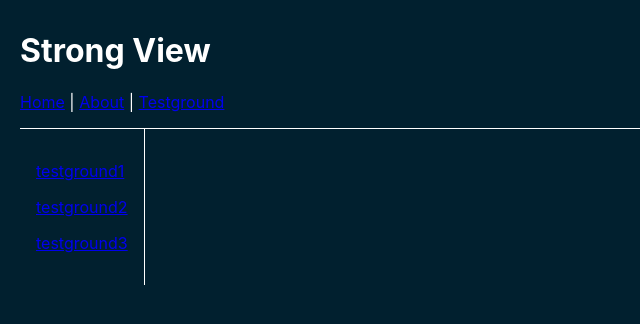
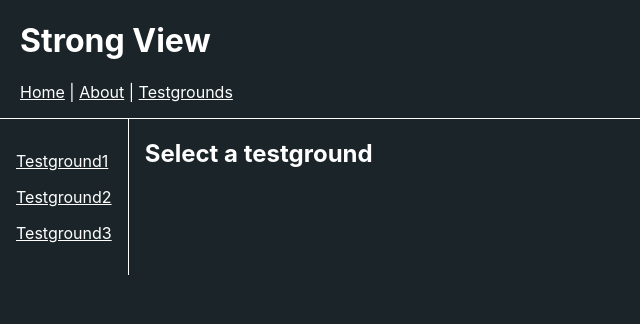
Before and after one commit to gustavosinacio/strong-view, a React (Create React App) app: page /testgrounds in a window 1280 px wide. Shown: the top 324 px of the page, without its empty margins (0-640 px from the left). Built offline with nearby package versions, Linux system fonts and the light colour scheme.

Commit message:
modifies general style

```diff
--- a/src/App.tsx
+++ b/src/App.tsx
@@ -1,21 +1,28 @@
 import { Outlet, Link } from "react-router-dom";
 
-import { getTestgrounds } from "./data";
-
 export function App() {
-  const testgrounds = getTestgrounds();
-
   return (
-    <div style={{ padding: "10px 20px" }}>
-      <h1>Strong View</h1>
+    <div>
+      <h1 style={{ marginLeft: "20px" }}>Strong View</h1>
       <nav
         style={{
           borderBottom: "solid 1px",
           paddingBottom: "1rem",
         }}
       >
-        <Link to="/home">Home</Link> | <Link to="/about">About</Link> |{" "}
-        <Link to="/testgrounds">Testground</Link>
+        <div style={{ marginLeft: "20px" }}>
+          <Link style={{ color: "white" }} to="/home">
+            Home
+          </Link>{" "}
+          |{" "}
+          <Link style={{ color: "white" }} to="/about">
+            About
+          </Link>{" "}
+          |{" "}
+          <Link style={{ color: "white" }} to="/testgrounds">
+            Testgrounds
+          </Link>
+        </div>
       </nav>
       <Outlet />
     </div>
--- a/src/data.ts
+++ b/src/data.ts
@@ -1,7 +1,7 @@
 const testgrounds = [
-  { name: "testground1", id: "tesground-id-1" },
-  { name: "testground2", id: "tesground-id-2" },
-  { name: "testground3", id: "tesground-id-123u123" },
+  { name: "Testground1", id: "testground-id-1" },
+  { name: "Testground2", id: "testground-id-2" },
+  { name: "Testground3", id: "testground-id-123u123" },
 ];
 
 export function getTestgrounds() {
--- a/src/index.css
+++ b/src/index.css
@@ -6,6 +6,6 @@ body {
   -webkit-font-smoothing: antialiased;
   -moz-osx-font-smoothing: grayscale;
 
-  background-color: rgb(1, 32, 47);
+  background-color: rgb(27, 36, 41);
   color: white;
 }
--- a/src/pages/Testground/Testgrounds.tsx
+++ b/src/pages/Testground/Testgrounds.tsx
@@ -14,7 +14,7 @@ export const Testgrounds = () => {
       >
         {testgrounds.map((testground) => (
           <Link
-            style={{ display: "block", margin: "1rem 0" }}
+            style={{ display: "block", margin: "1rem 0", color: "white" }}
             to={`/testgrounds/${testground.id}`}
             key={testground.id}
           >
--- a/src/routes.tsx
+++ b/src/routes.tsx
@@ -15,6 +15,14 @@ export const Router = () => {
           <Route path="home" element={<Home />} />
           <Route path="about" element={<div>about</div>} />
           <Route path="testgrounds" element={<Testgrounds />}>
+            <Route
+              index
+              element={
+                <div>
+                  <h2>Select a testground</h2>
+                </div>
+              }
+            />
             <Route path=":groundId" element={<Testground />} />
           </Route>
           <Route
```
